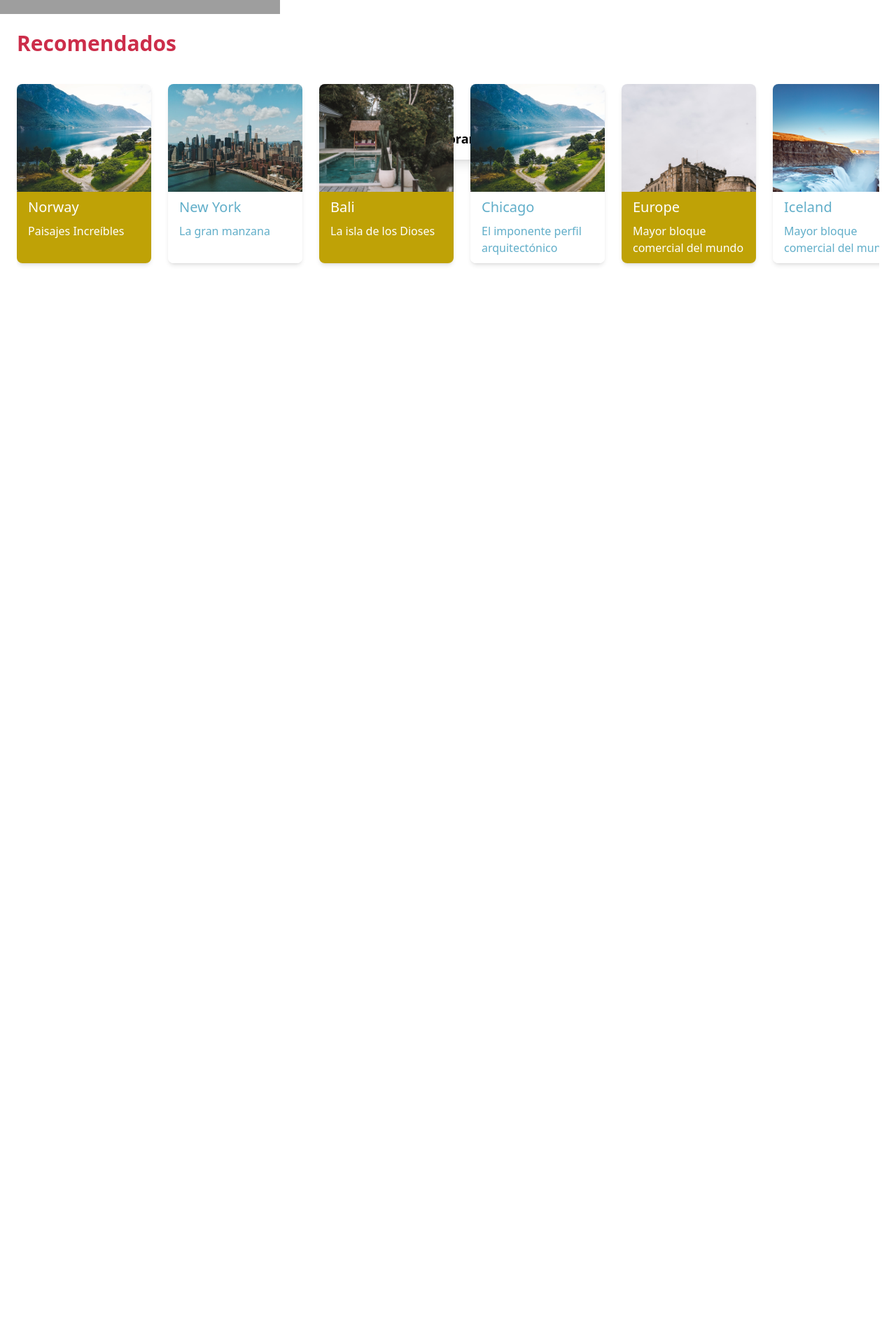
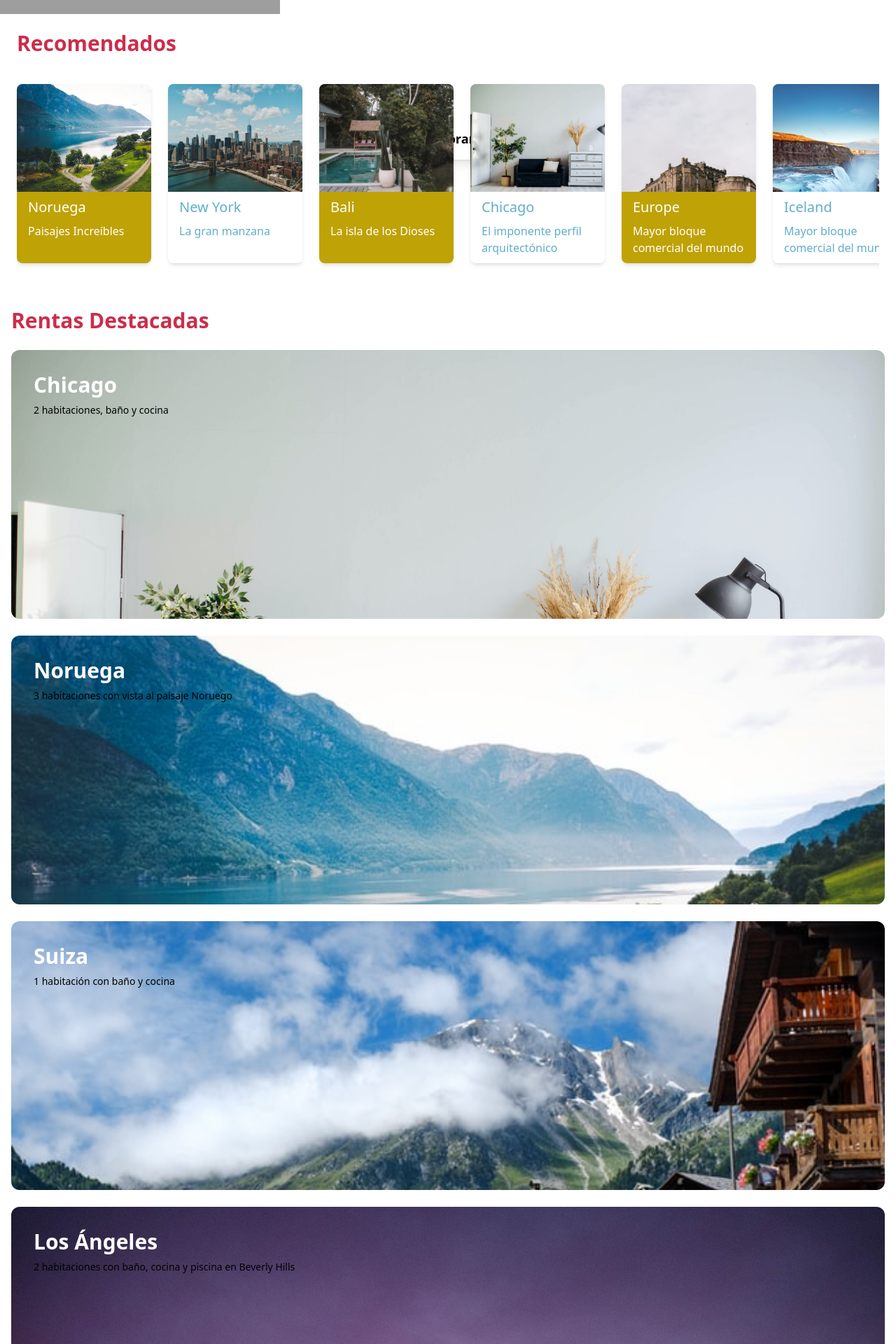
Before and after one commit to KennyGi0053/Magical-Journey, a React (Vite) app: page / in a window 1280 px wide. Shown: the part 280-2200 px from the top of the page at 70% size. Before the commit the page ends 800 px from the top, so only its background shows below. Built offline with nearby package versions, Linux system fonts and the light colour scheme; grey boxes are pictures that could not be loaded.

Commit message:
componente FAQS listo

```diff
--- /dev/null
+++ b/src/Faqs/Faqs.jsx
@@ -0,0 +1,41 @@
+
+
+const Faqs = () => {
+  return (
+    <div className='w-full h-full'>
+    <div className="w-full h-full px-6 flex flex-col space-y-4">
+
+    <div className='text-3xl text-primary font-semibold mt-6'>FAQS</div>
+    <div>
+        <p className="text-xl font-medium text-primary pt-2">Política de cancelación</p>
+        <p className="text-md pt-2 mb-4 text-justify">
+        Entendemos que a veces los planes cambian. Nuestra política de cancelación está diseñada para ofrecer flexibilidad
+        y claridad a nuestros clientes. A continuación, se detalla nuestra política de cancelación:
+        </p>
+        <p className="text-md pt-2 mb-4 text-justify">
+        Cancelaciones con 30 días o más de antelación:
+        </p>
+        <p className="text-sm mb-4 text-justify">
+        Se ofrecerá un reembolso completo del importe pagado.
+        </p>
+        <p className="text-md pt-2 mb-4 text-justify">
+        Cancelaciones entre 15 y 29 días de antelación:
+        </p>
+        <p className="text-sm mb-4 text-justify">
+        Se reembolsará el 50% del importe pagado.
+        </p>
+        <p className="text-md pt-2 mb-4 text-justify">
+        Cancelaciones con menos de 15 días de antelación:
+        </p>
+        <p className="text-sm mb-4 text-justify">
+        No se ofrecerán reembolsos. Sin embargo, se podrá reprogramar la reserva para una fecha futura,
+        sujeto a disponibilidad y posible ajuste de tarifa.
+        </p>
+
+    </div>
+    </div>
+    </div>
+  )
+}
+
+export default Faqs
--- a/src/Home/Home.jsx
+++ b/src/Home/Home.jsx
@@ -1,4 +1,6 @@
+import Faqs from '../Faqs/Faqs'
 import Recomendadas from '../Recomendadas/Recomendadas'
+import Rentasdestacadas from '../Rentas destacadas/Rentasdestacadas'
 import sanFrancisco from '../assets/sanFrancisco.jpg'
 
 const Home = () => {
@@ -14,6 +16,8 @@ const Home = () => {
         <img src={sanFrancisco} />
     </div>
     <Recomendadas/>
+    <Rentasdestacadas/>
+    <Faqs/>
 
   </div>
   )
--- a/src/Recomendadas/Recomendadas.jsx
+++ b/src/Recomendadas/Recomendadas.jsx
@@ -7,7 +7,7 @@ const Recomendadas = () => {
         <div className="Card">
         <div className="w-full h-3/5 rounded-t-lg bg-norway bg-cover"></div>
         <div className="w-full h-2/5 bg-secondary rounded-b-lg">
-        <p className="text-white text-bold text-xl px-4 p-2">Norway</p>
+        <p className="text-white text-bold text-xl px-4 p-2">Noruega</p>
         <p className="text-white text-md px-4">Paisajes Increíbles</p>
 
         </div>
@@ -32,7 +32,7 @@ const Recomendadas = () => {
 
         </div>
         <div className="Card">
-        <div className="w-full h-3/5 rounded-t-lg bg-norway bg-cover"></div>
+        <div className="w-full h-3/5 rounded-t-lg bg-chicago bg-cover"></div>
         <div className="w-full h-2/5 bg-white rounded-b-lg">
         <p className="text-terciary text-bold text-xl px-4 p-2">Chicago</p>
         <p className="text-terciary text-md px-4">El imponente perfil arquitectónico</p>
@@ -88,7 +88,7 @@ const Recomendadas = () => {
         <div className="Card">
         <div className="w-full h-3/5 rounded-t-lg bg-switzerland bg-cover"></div>
         <div className="w-full h-2/5 bg-white rounded-b-lg">
-        <p className="text-terciary text-bold text-xl px-4 p-2">Switzerland</p>
+        <p className="text-terciary text-bold text-xl px-4 p-2">Suiza</p>
         <p className="text-terciary text-md px-4">Uno de los destinos más populares</p>
 
         </div>
--- /dev/null
+++ b/src/Rentas destacadas/Rentasdestacadas.jsx
@@ -0,0 +1,34 @@
+
+
+const Rentasdestacadas = () => {
+  return (
+    <div className="px-4 h-full w-full">
+      <p className="text-3xl text-primary font-semibold pb-6 mt-6">Rentas Destacadas</p>
+      <div className="w-full h-full flex flex-col space-y-6 items-center justify-center">
+      <div className="w-full h-96 bg-chicago bg-cover rounded-xl ">
+        <p className="CardTitle">Chicago</p>
+        <p className="text-sm pl-8 text-black mr-24">2 habitaciones, baño y cocina</p>
+      </div>
+      <div className="w-full h-96 bg-norway bg-cover rounded-xl ">
+        <p className="CardTitle">Noruega</p>
+        <p className="text-sm pl-8 text-black mr-24">3 habitaciones con vista al paisaje Noruego</p>
+      </div>
+      <div className="w-full h-96 bg-switzerland bg-cover rounded-xl ">
+        <p className="CardTitle">Suiza</p>
+        <p className="text-sm pl-8 text-black mr-24">1 habitación con baño y cocina</p>
+      </div>
+      <div className="w-full h-96 bg-LA bg-cover rounded-xl ">
+        <p className="CardTitle">Los Ángeles</p>
+        <p className="text-sm pl-8 text-black mr-24">2 habitaciones con baño, cocina y piscina en Beverly Hills</p>
+      </div>
+      <div className="w-full h-96 bg-miami bg-cover rounded-xl ">
+        <p className="CardTitle">Miami</p>
+        <p className="text-sm pl-8 text-black mr-24">3 habitaciones cerca del mar con baño y cocina </p>
+      </div>
+      </div>
+
+    </div>
+  )
+}
+
+export default Rentasdestacadas
--- a/src/index.css
+++ b/src/index.css
@@ -5,3 +5,7 @@
 .Card{
   @apply w-48 h-64 shadow-md rounded-lg flex-none transform transition-all hover:-translate-y-4 hover:shadow-xl
 }
+
+.CardTitle{
+  @apply text-3xl px-8 pt-8 pb-2 font-semibold text-white
+}
```
